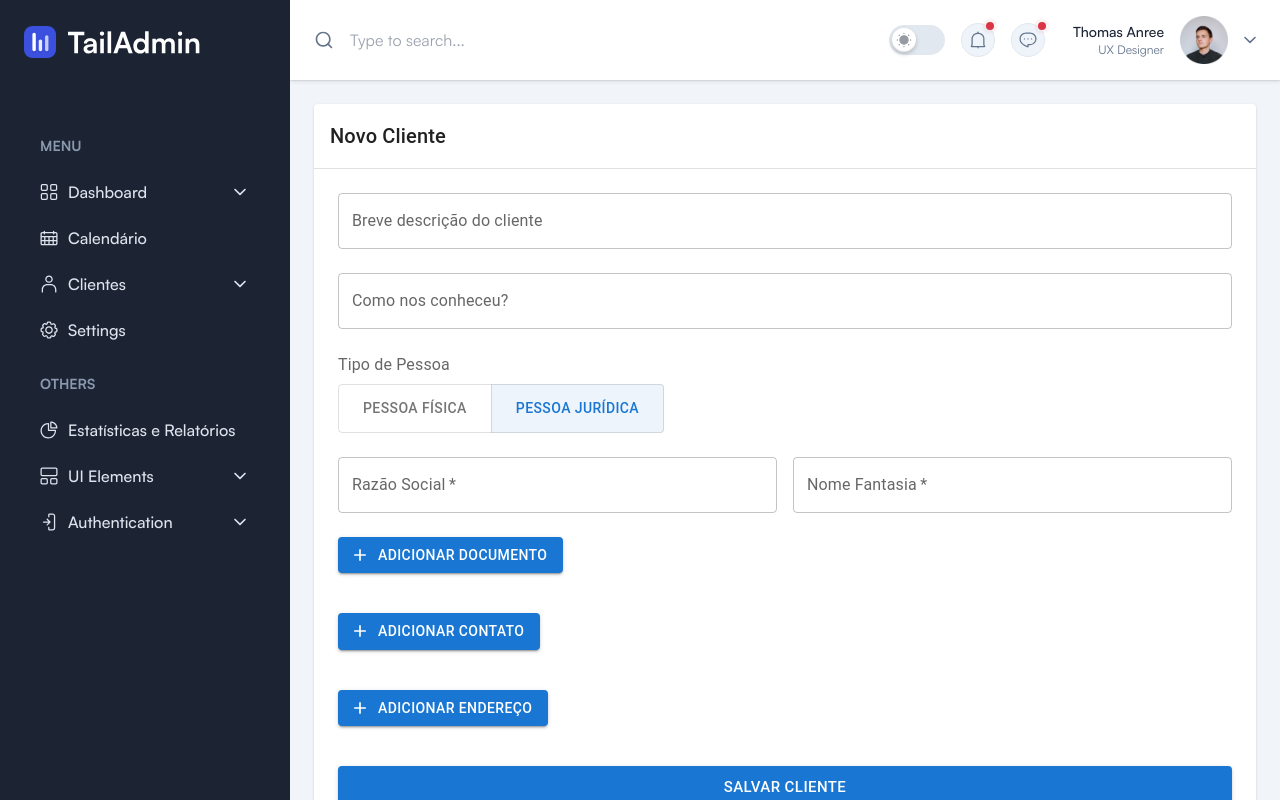
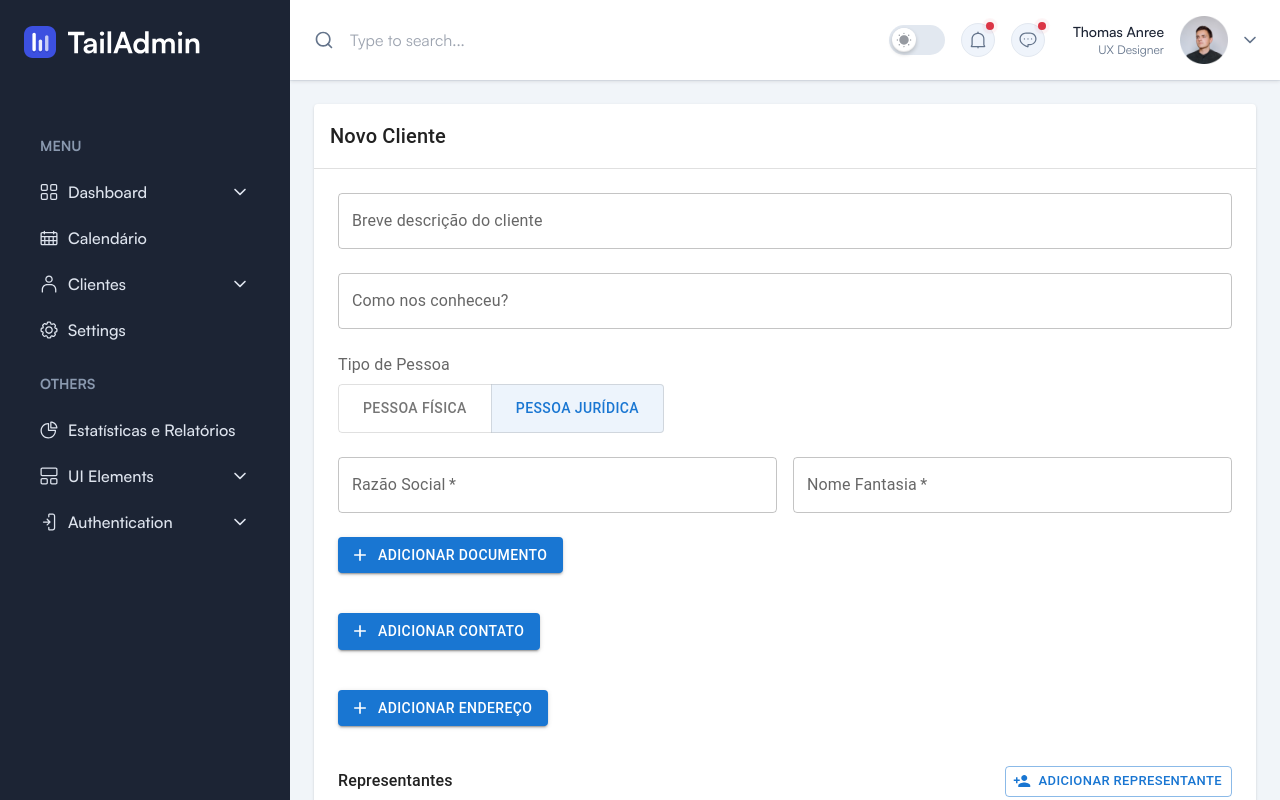
Before and after one commit to ezaack/temis-process-frontend, a React (Vite) app: page /client-form in a window 1280 px wide. Both pictures are taken after a click on the button "PESSOA JURÍDICA". Built offline with nearby package versions, Linux system fonts and the light colour scheme.

Commit message:
Adding representatives to person. Start

```diff
--- /dev/null
+++ b/src/components/ClientForm/PersonalDataSection.tsx
@@ -0,0 +1,221 @@
+import {
+  Box,
+  TextField,
+  Stack,
+  Button,
+  Typography,
+  Paper,
+  IconButton,
+  Divider
+} from '@mui/material';
+import { DocumentType, ContactType, AddressType, Country, PersonType } from '../shared/enums';
+import { DocumentSection } from './DocumentSection';
+import { ContactSection } from './ContactSection';
+import { AddressSection } from './AddressSection';
+import PersonAddIcon from '@mui/icons-material/PersonAdd';
+import CloseIcon from '@mui/icons-material/Close';
+
+interface PersonalDocument {
+  type: DocumentType;
+  value: string | null;
+  issuingDate: Date | null;
+  issuingAgency: string | null;
+}
+
+interface Contact {
+  type: ContactType;
+  value: string | null;
+}
+
+interface Address {
+  street: string | null;
+  number: string | null;
+  complement: string | null;
+  neighborhood: string | null;
+  city: string | null;
+  state: string | null;
+  country: Country;
+  zipCode: string | null;
+  addressType: AddressType;
+}
+
+interface PersonalData {
+  name: string | null;
+  namePart2: string | null;
+  displayName: string | null;
+  birthDate: string | null;
+  personType: PersonType | undefined;
+  contacts: Contact[];
+  addresses: Address[];
+  personalDocuments: PersonalDocument[];
+  representatives?: Representative[];
+}
+
+interface PersonalDataSectionProps {
+  personalData: PersonalData;
+  onChange: (newPersonalData: PersonalData) => void;
+}
+
+interface Representative {
+  role: string;
+  personalData: PersonalData;
+}
+
+function RepresentativeSection({
+  representatives = [],
+  onChange
+}: {
+  representatives: Representative[],
+  onChange: (newRepresentatives: Representative[]) => void
+}) {
+  const handleAddRepresentative = () => {
+    onChange([
+      ...representatives,
+      {
+        role: '',
+        personalData: {
+          name: null,
+          namePart2: null,
+          displayName: null,
+          birthDate: null,
+          personType: PersonType.NATURAL,
+          contacts: [],
+          addresses: [],
+          personalDocuments: [],
+          representatives: []
+        }
+      }
+    ]);
+  };
+
+  const handleRemoveRepresentative = (index: number) => {
+    onChange(representatives.filter((_, i) => i !== index));
+  };
+
+  const handleRepresentativeChange = (index: number, field: keyof Representative, value: any) => {
+    const newRepresentatives = [...representatives];
+    newRepresentatives[index] = {
+      ...newRepresentatives[index],
+      [field]: value
+    };
+    onChange(newRepresentatives);
+  };
+
+  return (
+    <Box>
+      <Box sx={{ display: 'flex', alignItems: 'center', justifyContent: 'space-between', mb: 2 }}>
+        <Typography variant="subtitle1" sx={{ fontWeight: 500 }}>
+          Representantes
+        </Typography>
+        <Button
+          startIcon={<PersonAddIcon />}
+          onClick={handleAddRepresentative}
+          variant="outlined"
+          size="small"
+        >
+          Adicionar Representante
+        </Button>
+      </Box>
+
+      <Stack spacing={3}>
+        {representatives.map((representative, index) => (
+          <Paper
+            key={index}
+            variant="outlined"
+            sx={{ p: 2, position: 'relative' }}
+          >
+            <IconButton
+              size="small"
+              onClick={() => handleRemoveRepresentative(index)}
+              sx={{ position: 'absolute', right: 8, top: 8 }}
+            >
+              <CloseIcon />
+            </IconButton>
+
+            <Stack spacing={2}>
+              <TextField
+                fullWidth
+                label="Cargo/Função"
+                variant="outlined"
+                value={representative.role}
+                onChange={(e) => handleRepresentativeChange(index, 'role', e.target.value)}
+                placeholder="Ex: Diretor, Procurador, Sócio"
+              />
+
+              <Divider />
+
+              <PersonalDataSection
+                personalData={representative.personalData}
+                onChange={(newPersonalData) =>
+                  handleRepresentativeChange(index, 'personalData', newPersonalData)
+                }
+              />
+            </Stack>
+          </Paper>
+        ))}
+      </Stack>
+    </Box>
+  );
+}
+
+export function PersonalDataSection({ personalData, onChange }: PersonalDataSectionProps) {
+  const isNaturalPerson = personalData.personType === PersonType.NATURAL;
+
+  const handleChange = (field: keyof PersonalData, value: any) => {
+    onChange({
+      ...personalData,
+      [field]: value
+    });
+  };
+
+  return (
+    <Stack spacing={3}>
+      <Box sx={{ display: 'flex', gap: 2 }}>
+        <Box sx={{ flex: 1 }}>
+          <TextField
+            fullWidth
+            required
+            label={isNaturalPerson ? "Nome Próprio" : "Razão Social"}
+            variant="outlined"
+            placeholder={isNaturalPerson ? "João" : "Empresa LTDA"}
+            value={personalData.name || ''}
+            onChange={(e) => handleChange('name', e.target.value)}
+          />
+        </Box>
+        <Box sx={{ flex: 1 }}>
+          <TextField
+            fullWidth
+            required
+            label={isNaturalPerson ? "Sobrenome" : "Nome Fantasia"}
+            variant="outlined"
+            placeholder={isNaturalPerson ? "da Silva" : "Nome Fantasia"}
+            value={personalData.namePart2 || ''}
+            onChange={(e) => handleChange('namePart2', e.target.value)}
+          />
+        </Box>
+      </Box>
+
+      <DocumentSection
+        documents={personalData.personalDocuments}
+        onChange={(newDocuments) => handleChange('personalDocuments', newDocuments)}
+      />
+
+      <ContactSection
+        contacts={personalData.contacts}
+        onChange={(newContacts) => handleChange('contacts', newContacts)}
+      />
+
+      <AddressSection
+        addresses={personalData.addresses}
+        onChange={(newAddresses) => handleChange('addresses', newAddresses)}
+      />
+
+      {personalData.personType === PersonType.LEGAL && (
+        <RepresentativeSection
+          representatives={personalData.representatives || []}
+          onChange={(newRepresentatives) => handleChange('representatives', newRepresentatives)}
+        />
+      )}
+    </Stack>
+  );
+}
--- a/src/pages/Clients/ClientForm.tsx
+++ b/src/pages/Clients/ClientForm.tsx
@@ -14,36 +14,7 @@ import { DocumentType, EnumLabels, PersonType, ContactType, AddressType, Country
 import axios from 'axios';
 import { format } from 'date-fns';
 import { toast } from 'react-toastify';
-import { DocumentSection } from '../../components/ClientForm/DocumentSection';
-import { ContactSection } from '../../components/ClientForm/ContactSection';
-import { AddressSection } from '../../components/ClientForm/AddressSection';
-
-// Add this interface near the top of your file, before the ClientForm component
-interface PersonalDocument {
-  type: DocumentType;
-  value: string | null
-  issuingDate: Date | null;
-  issuingAgency: string | null
-}
-
-// Add this interface
-interface Contact {
-  type: ContactType;
-  value: string | null;
-}
-
-// Add this interface
-interface Address {
-  street: string | null;
-  number: string | null;
-  complement: string | null;
-  neighborhood: string | null;
-  city: string | null;
-  state: string | null;
-  country: Country;
-  zipCode: string | null;
-  addressType: AddressType;
-}
+import { PersonalDataSection } from '../../components/ClientForm/PersonalDataSection';
 
 export function ClientForm() {
   const { id } = useParams();
@@ -187,53 +158,6 @@ export function ClientForm() {
     }
   };
 
-  const renderNameFields = () => {
-    if (!formData.personalData.personType) {
-      return null;
-    }
-
-    const isNaturalPerson = formData.personalData.personType === PersonType.NATURAL;
-
-    return (
-      <Box sx={{ display: 'flex', gap: 2 }}>
-        <Box sx={{ flex: 1 }}>
-          <TextField
-            fullWidth
-            required
-            label={isNaturalPerson ? "Nome Próprio" : "Razão Social"}
-            variant="outlined"
-            placeholder={isNaturalPerson ? "João" : "Empresa LTDA"}
-            value={formData.personalData.name || ''}
-            onChange={(e) => setFormData({
-              ...formData,
-              personalData: {
-                ...formData.personalData,
-                name: e.target.value
-              }
-            })}
-          />
-        </Box>
-        <Box sx={{ flex: 1 }}>
-          <TextField
-            fullWidth
-            required
-            label={isNaturalPerson ? "Sobrenome" : "Nome Fantasia"}
-            variant="outlined"
-            placeholder={isNaturalPerson ? "da Silva" : "Nome Fantasia"}
-            value={formData.personalData.namePart2 || ''}
-            onChange={(e) => setFormData({
-              ...formData,
-              personalData: {
-                ...formData.personalData,
-                namePart2: e.target.value
-              }
-            })}
-          />
-        </Box>
-      </Box>
-    );
-  };
-
   return (
     <Paper elevation={1}>
       <Box sx={{ borderBottom: 1, borderColor: 'divider', p: 2 }}>
@@ -299,38 +223,11 @@ export function ClientForm() {
               </ToggleButtonGroup>
             </Box>
 
-            {renderNameFields()}
-
-            <DocumentSection
-              documents={formData.personalData.personalDocuments}
-              onChange={(newDocuments) => setFormData({
+            <PersonalDataSection
+              personalData={formData.personalData}
+              onChange={(newPersonalData) => setFormData({
                 ...formData,
-                personalData: {
-                  ...formData.personalData,
-                  personalDocuments: newDocuments
-                }
-              })}
-            />
-
-            <ContactSection
-              contacts={formData.personalData.contacts}
-              onChange={(newContacts) => setFormData({
-                ...formData,
-                personalData: {
-                  ...formData.personalData,
-                  contacts: newContacts
-                }
-              })}
-            />
-
-            <AddressSection
-              addresses={formData.personalData.addresses}
-              onChange={(newAddresses) => setFormData({
-                ...formData,
-                personalData: {
-                  ...formData.personalData,
-                  addresses: newAddresses
-                }
+                personalData: newPersonalData
               })}
             />
 
```
